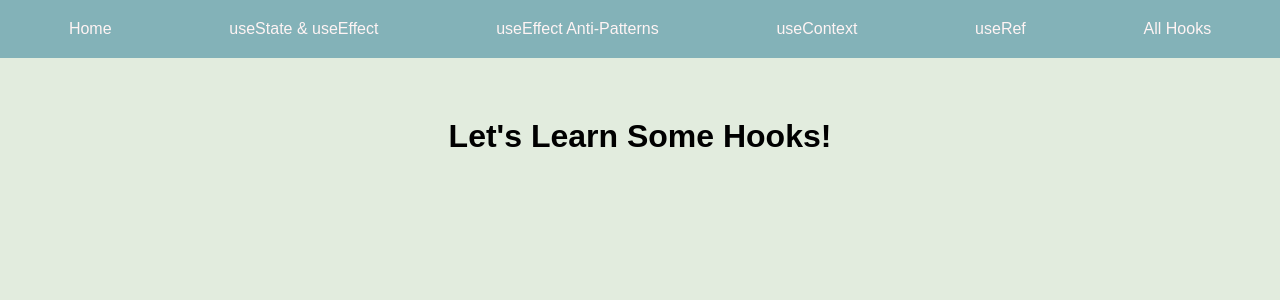
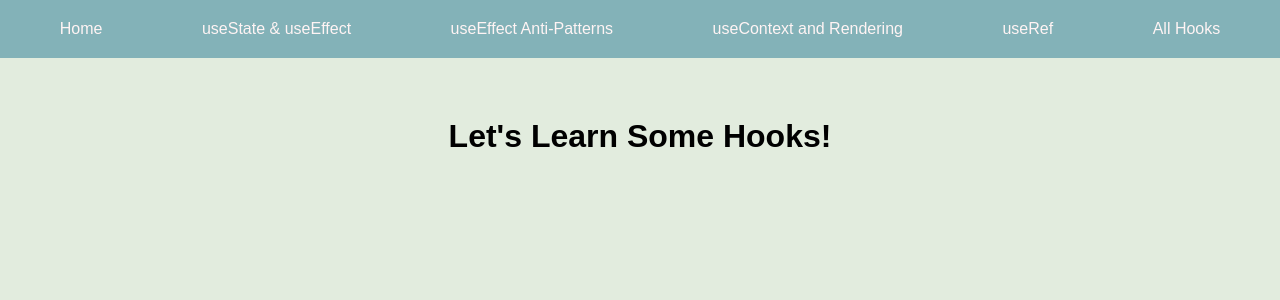
Before and after one commit to MarkTeets/react-hooks-tech-talk, a React app: page / in a window 1280 px wide. Shown: the top 300 px of the page. Built offline with nearby package versions, Linux system fonts and the light colour scheme.

Commit message:
Updated link description

```diff
--- a/client/layouts/RootLayout.jsx
+++ b/client/layouts/RootLayout.jsx
@@ -9,7 +9,7 @@ const RootLayout = () => {
           <NavLink to='/' className='nav-link'>Home</NavLink>
           <NavLink to='/State' className='nav-link'>useState & useEffect</NavLink>
           <NavLink to='/InfiniteEffect' className='nav-link'>useEffect Anti-Patterns</NavLink>
-          <NavLink to='/ContextParent' className='nav-link'>useContext</NavLink>
+          <NavLink to='/ContextParent' className='nav-link'>useContext and Rendering</NavLink>
           <NavLink to='/Ref' className='nav-link'>useRef</NavLink>
           <NavLink to='/AllHooks' className='nav-link'> All Hooks </NavLink>
         </nav>
```
